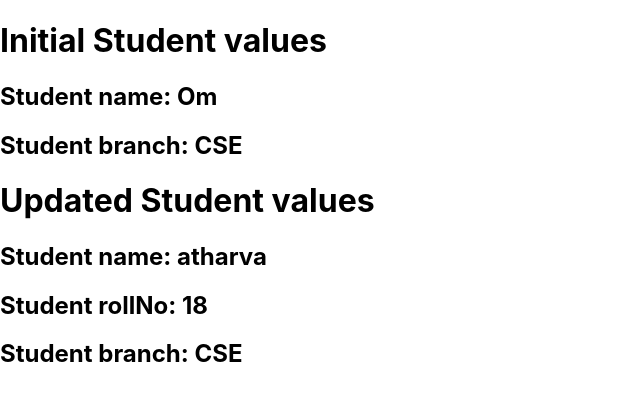
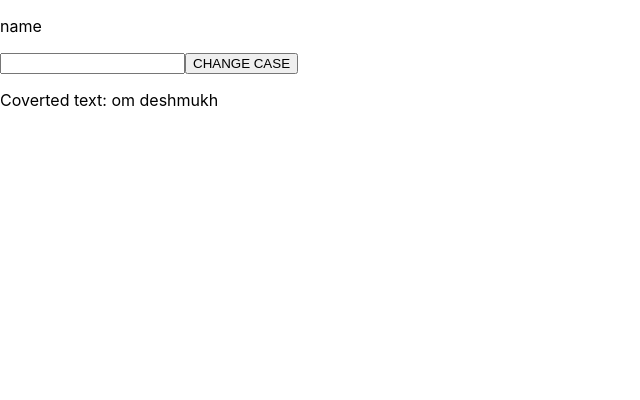
Before and after one commit to Atharva-Deshmukh/OmCWS, a React (Create React App) app: page / in a window 1280 px wide. Shown: the top 400 px of the page, without its empty margins (0-640 px from the left). Built offline with nearby package versions, Linux system fonts and the light colour scheme.

Commit message:
caseConvertor added

```diff
--- a/src/App.js
+++ b/src/App.js
@@ -1,11 +1,11 @@
 import './App.css';
-import SpreadOperator from './Spreadoperator';
+import CaseConvertor from './CaseConvertor';
 
 
 function App() {
   return (
     <>
-    <SpreadOperator/>
+    <CaseConvertor/>
 
     </>
   );
--- /dev/null
+++ b/src/CaseConvertor.js
@@ -0,0 +1,33 @@
+import React, {useState} from 'react';
+
+export default function CaseConvertor() {
+
+    const [text, setText] = useState("om deshmukh");
+
+    function convert() {
+        setText((text) => {
+            if (text === text.toLowerCase()) {
+              return text.toUpperCase();
+            } else {
+              return text.toLowerCase();
+            }
+          });
+    }
+
+    return (
+        <div >
+
+            <p>name</p>
+            <input
+                type="text"
+
+                onChange={(e) => setText(e.target.value)}
+            />
+
+      <button  onClick={convert}>CHANGE CASE</button>
+
+      <p>Coverted text: {text}</p>
+
+        </div>
+    );
+}
```
